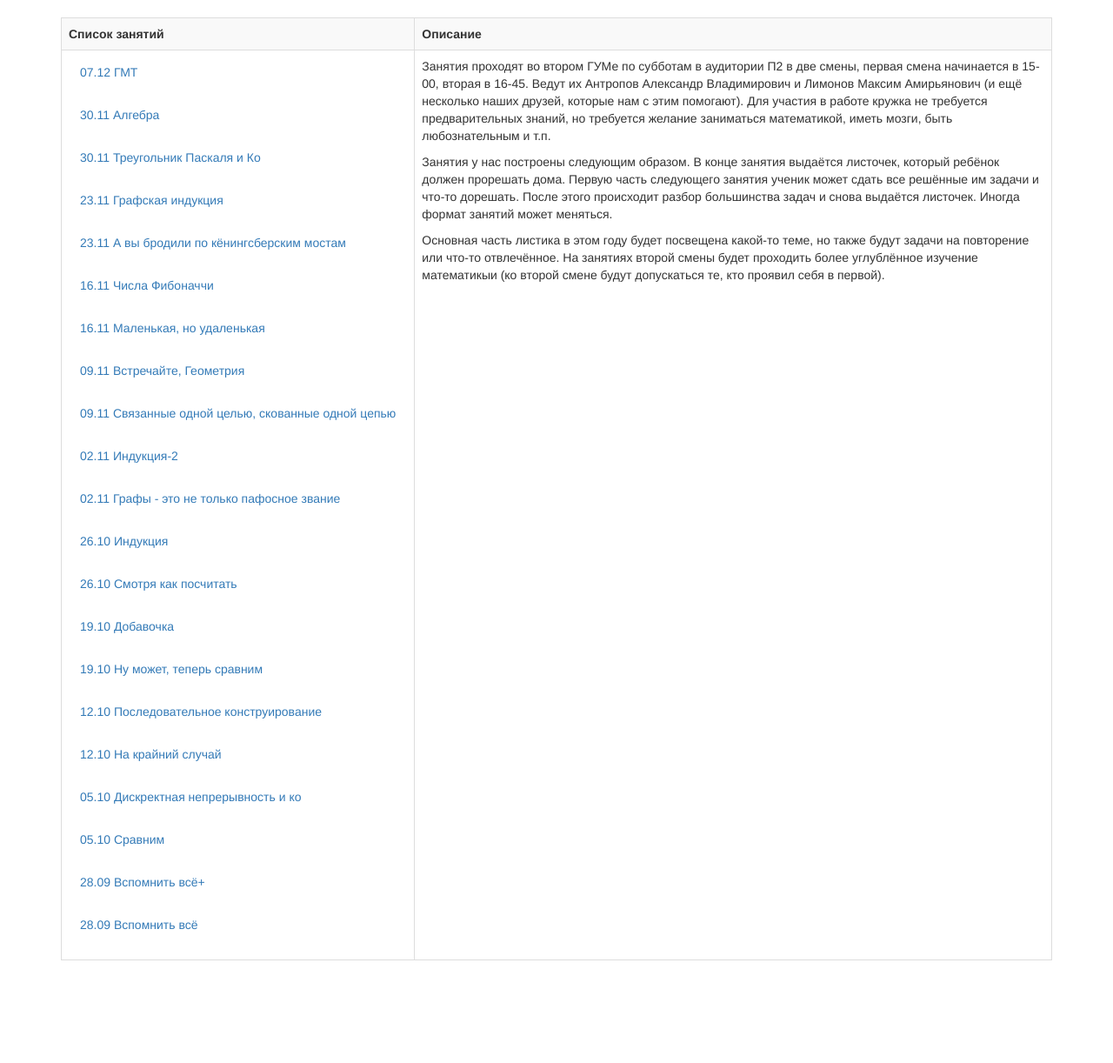
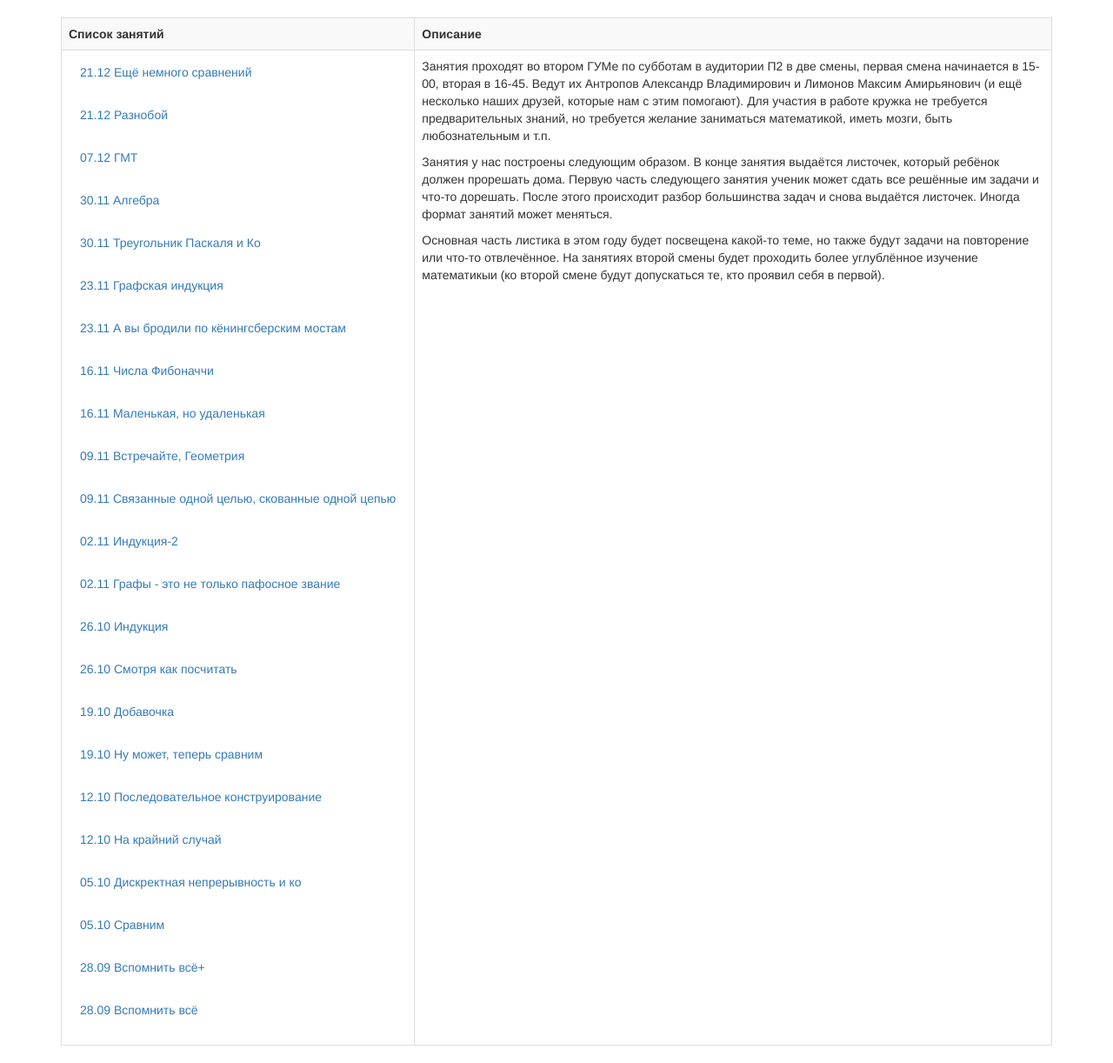
Before and after one commit to matemax/test_site, a Flask app: page /lessons in a window 1280 px wide. Shown: the part 52-1274 px from the top of the page at 87% size. Before the commit the page ends 1156 px from the top, so only its background shows below. Run offline with Flask 2, Linux system fonts and the light colour scheme; some libraries are stand-ins or nearby versions.

Commit message:
update lessons

```diff
--- a/app/templates/list_lessons.html
+++ b/app/templates/list_lessons.html
@@ -1,3 +1,9 @@
+<div class="form-group">
+    <a href="/lessons/12_pp" class="btn btn btn-link">21.12 Ещё немного сравнений</a>
+</div>
+<div class="form-group">
+    <a href="/lessons/12_p" class="btn btn btn-link">21.12 Разнобой</a>
+</div>
 <div class="form-group">
     <a href="/lessons/11_p" class="btn btn btn-link">07.12 ГМТ</a>
 </div>
```
Also changed, not shown: 2 other files.
